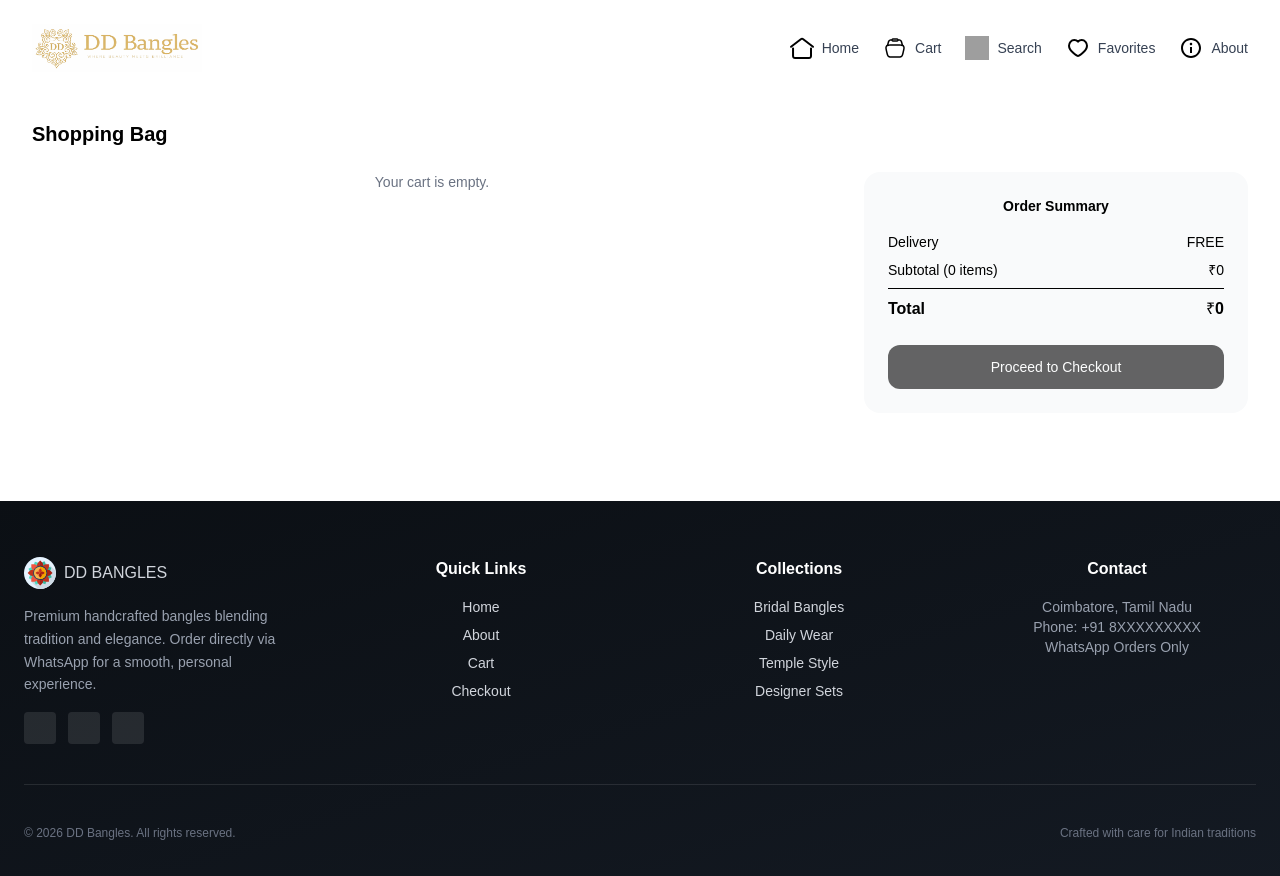
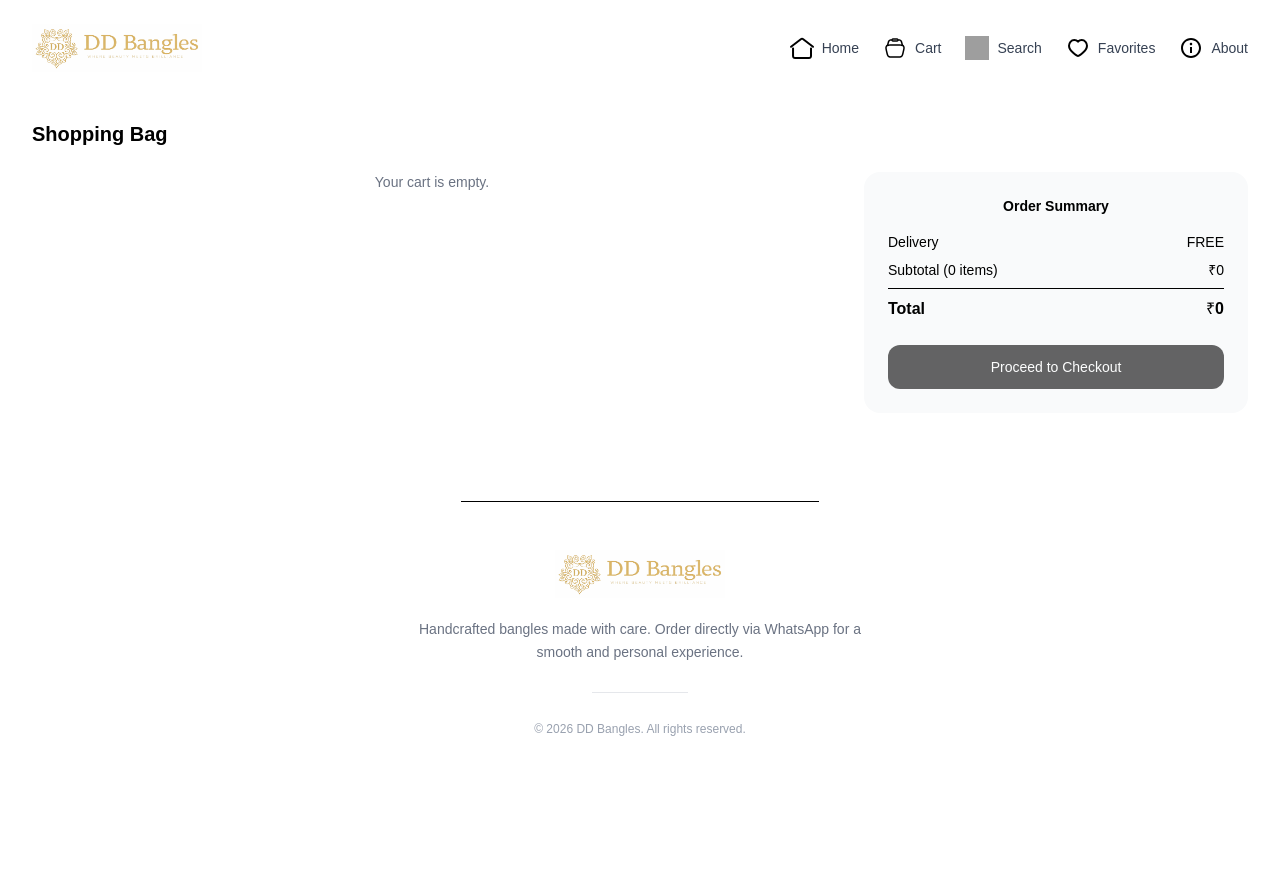
Before and after one commit to leon-ronaldo/dd-bangles, a React (Vite) app: page /cart in a window 1280 px wide. Shown: the top 876 px of the page. After the commit the page ends 800 px from the top, so only its background shows below. Built offline with nearby package versions, Linux system fonts and the light colour scheme; grey boxes are pictures that could not be loaded.

Commit message:
fix: footer UI

```diff
--- a/src/components/Footer.tsx
+++ b/src/components/Footer.tsx
@@ -1,80 +1,32 @@
-const Footer = () => {
+const Footer = ({ alt }: { alt?: boolean }) => {
   return (
-    <footer className="mt-16 bg-linear-to-br from-[#0b0f14] to-[#141a23] text-gray-300 w-full">
-      <div className="w-full px-6 py-14">
-        {/* Top section */}
-        <div className="grid grid-cols-1 md:grid-cols-4 gap-10 items-center md:items-start">
-          {/* Brand */}
-          <div className="space-y-4">
-            <span className="flex items-center justify-center gap-2 md:justify-start">
-              <img src="/logo.svg" alt="" className="w-8" />
-              <p> DD BANGLES </p>
-            </span>
-            <p className="text-sm text-gray-400 leading-relaxed w-full px-20 md:px-0 md:text-left text-center">
-              Premium handcrafted bangles blending tradition and elegance.
-              Order directly via WhatsApp for a smooth, personal experience.
-            </p>
+    <footer
+      className={`bg-white mt-10 sm:mt-16 flex flex-col`}
+    >
+      { !alt && <span className="h-px bg-black mx-[15%] mb-2" />}
+      <div className="mx-auto max-w-4xl px-4 sm:px-6 lg:px-8 py-8 sm:py-10">
+        <div className="flex flex-col items-center gap-4 sm:gap-5 text-center">
+          {/* Logo */}
+          <img
+            src="/images/logo.png"
+            alt="DD Bangles"
+            className="h-8 sm:h-10 md:h-12 object-contain"
+          />
 
-            {/* Social icons */}
-            <div className="flex justify-center md:justify-start gap-3 mt-4">
-              <a className="w-8 h-8 rounded bg-white/10 hover:bg-white/20 flex items-center justify-center">
-                <i className="bi bi-instagram"></i>
-              </a>
-              <a className="w-8 h-8 rounded bg-white/10 hover:bg-white/20 flex items-center justify-center">
-                <i className="bi bi-facebook"></i>
-              </a>
-              <a className="w-8 h-8 rounded bg-white/10 hover:bg-white/20 flex items-center justify-center">
-                <i className="bi bi-whatsapp"></i>
-              </a>
-            </div>
-          </div>
+          {/* Brand text */}
+          <p className="text-xs sm:text-sm text-gray-500 max-w-xs sm:max-w-md leading-relaxed">
+            Handcrafted bangles made with care. Order directly via WhatsApp for a
+            smooth and personal experience.
+          </p>
 
-          {/* Quick Links */}
-          <div>
-            <h4 className="text-white font-semibold mb-4">Quick Links</h4>
-            <ul className="space-y-2 text-sm">
-              <li><a href="/" className="hover:text-white">Home</a></li>
-              <li><a href="/about" className="hover:text-white">About</a></li>
-              <li><a href="/cart" className="hover:text-white">Cart</a></li>
-              <li><a href="/checkout" className="hover:text-white">Checkout</a></li>
-            </ul>
-          </div>
+          {/* Divider */}
+          <div className="w-16 sm:w-24 h-px bg-gray-200 my-2" />
 
-          {/* Collections */}
-          <div>
-            <h4 className="text-white font-semibold mb-4">Collections</h4>
-            <ul className="space-y-2 text-sm">
-              <li>Bridal Bangles</li>
-              <li>Daily Wear</li>
-              <li>Temple Style</li>
-              <li>Designer Sets</li>
-            </ul>
-          </div>
-
-          {/* Contact */}
-          <div>
-            <h4 className="text-white font-semibold mb-4">Contact</h4>
-            <p className="text-sm text-gray-400">
-              Coimbatore, Tamil Nadu<br />
-              Phone: +91 8XXXXXXXXX<br />
-              WhatsApp Orders Only
-            </p>
-          </div>
-        </div>
-
-        {/* Divider */}
-        <div className="h-px bg-white/10 my-10" />
-
-        {/* Bottom bar */}
-        <div className="flex flex-col sm:flex-row justify-between items-center gap-4 text-xs text-gray-500">
-          <p>
+          {/* Copyright */}
+          <p className="text-[10px] sm:text-xs text-gray-400">
             © {new Date().getFullYear()} DD Bangles. All rights reserved.
           </p>
-          <p className="hover:text-white cursor-pointer">
-            Crafted with care for Indian traditions
-          </p>
         </div>
-
       </div>
     </footer>
   );
--- a/src/pages/Landing.tsx
+++ b/src/pages/Landing.tsx
@@ -117,7 +117,7 @@ const Landing: React.FC = () => {
                 </button>
             </div>
 
-            <Footer />
+            <Footer alt />
         </main>
     );
 };
```
